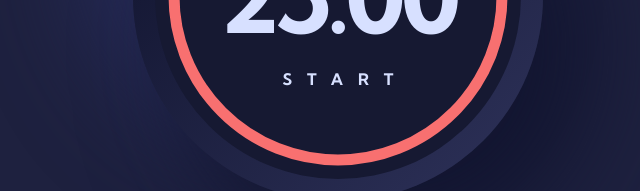
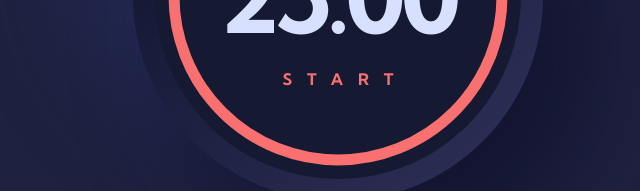
Before and after one commit to towkir/pomodoro-app, a Vue app: page / in a window 1280 px wide. In both pictures the pointer is over the element 640 px from the left and 450 px from the top of the page. Shown: the part 454-645 px from the top of the page, without its empty margins (302-942 px from the left). Built offline with nearby package versions, Linux system fonts and the light colour scheme.

Commit message:
added hover effect to pomodoro control button text

```diff
--- a/src/components/ThePomodoro.vue
+++ b/src/components/ThePomodoro.vue
@@ -113,6 +113,11 @@ watch(() => props.durationInMinutes, (value) => {
           stroke: $brand-begonia;
         }
       }
+      &:hover {
+        h4 {
+          color: $brand-begonia;
+        }
+      }
     }
     &.teal {
       svg {
@@ -120,11 +125,21 @@ watch(() => props.durationInMinutes, (value) => {
           stroke: $brand-teal;
         }
       }
+      &:hover {
+        h4 {
+          color: $brand-teal;
+        }
+      }
     }
     &.purple {
       svg {
         circle {
           stroke: $brand-purple;
+        }
+      }
+      &:hover {
+        h4 {
+          color: $brand-purple;
         }
       }
     }
@@ -161,6 +176,7 @@ watch(() => props.durationInMinutes, (value) => {
       @include heading-4;
       position: absolute;
       bottom: 90px;
+      transition: color 0.3s ease-in-out;
     }
   }
 }
```
